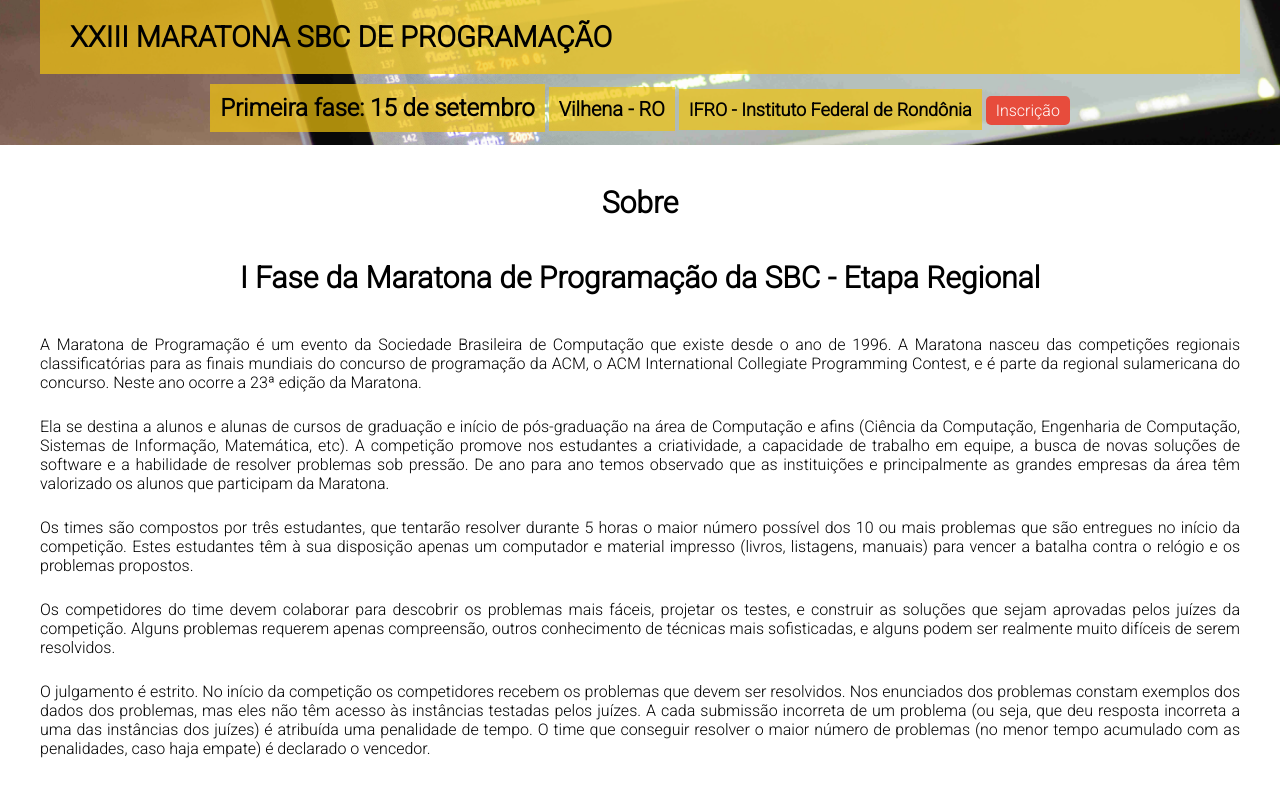
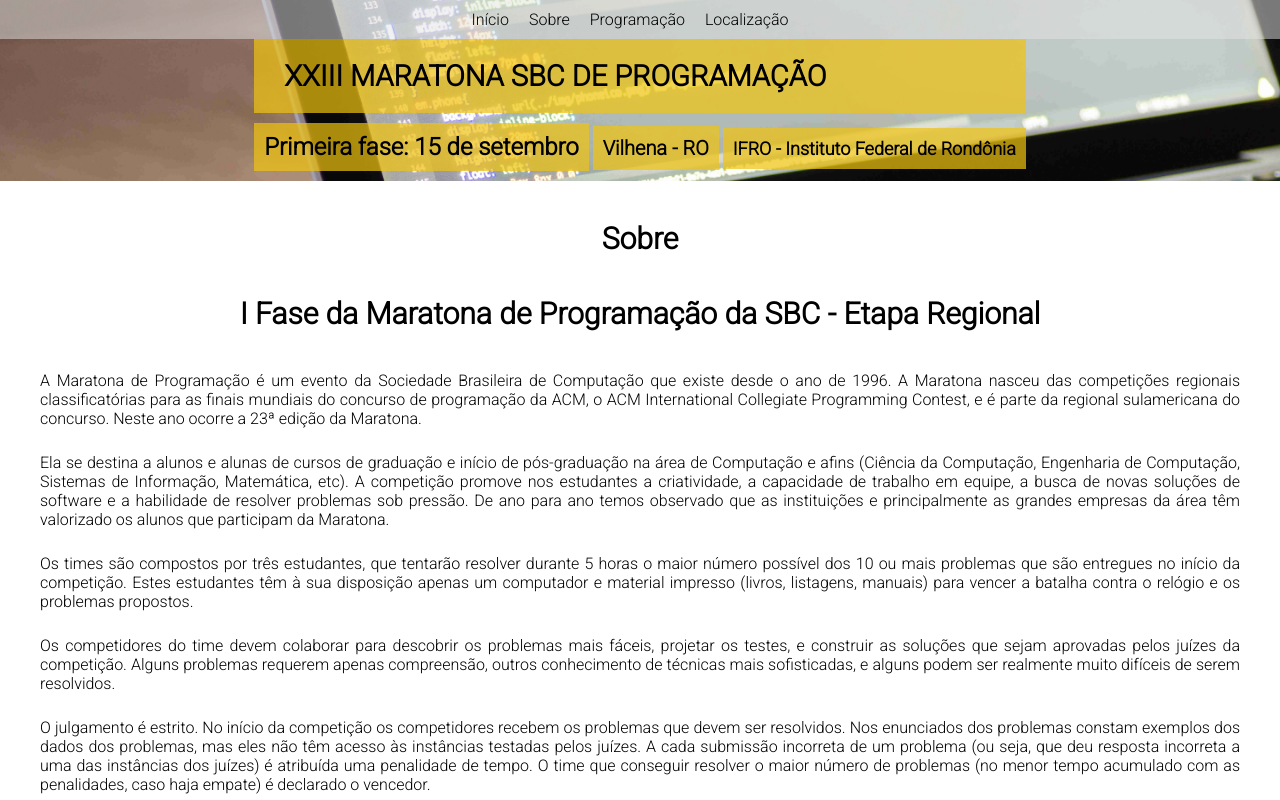
Before and after one commit to Sharkovisky/maratona-programacao, a plain HTML site: page index.html in a window 1280 px wide. Shown: the top 800 px of the page. Drawn offline with Linux system fonts and the light colour scheme.

Commit message:
Add menu desktop

```diff
--- a/assets/css/estilo.css
+++ b/assets/css/estilo.css
@@ -43,14 +43,18 @@ header h3{
 header h4{
     font-size: 18px;
 }
-.button{
+header button{
     color: white;
     display: inline-block;
     font-size: 16px;
     background: #E74C3C;
+    border: 1px solid #E74C3C;
     border-radius: 5px;
     padding: 5px 10px;
     margin: 10px 0 20px 0;
+}
+.menu__opt{
+    display: none;
 }
 
 main{
@@ -119,6 +123,7 @@ main table td{
     box-sizing: border-box;
     border-radius: 5px;
     padding: 10px 30px;
+    margin: 20px 0;
 }
 footer{
     background: #F1C40F;
@@ -142,6 +147,32 @@ footer img{
         max-width: 1200px;
         margin: 0 auto;
     }
+    header{
+        display: flex;
+        flex-direction: column;
+    }
+    header button{
+        display: none;
+    }
+    .menu__opt{
+        display: flex;
+        background: rgba(229, 229, 229, 0.5);
+    }
+    .menu__opt ul{
+        display: flex;
+        flex-direction: row;
+        text-decoration: none;
+        list-style: none;
+    }
+    .menu__opt ul li{
+        margin: 0 auto;
+        color: white;
+        padding: 10px 10px;
+    }
+    .menu__opt ul li a{
+        color: black;
+        text-decoration: none;
+    }
     .menu img{
         display: none;
     }
--- a/index.html
+++ b/index.html
@@ -10,7 +10,18 @@
 </head>
 <body>
     <header>
-        <div class="container">
+        <div class="menu__opt">
+            <div class="container">
+                <ul>
+                <li><a href="#">Início</a></li>
+                <li><a href="#">Sobre</a></li>
+                <li><a href="#">Programação</a></li>
+                <li><a href="#">Localização</a></li>
+                <li><button>Inscrição</button></li>
+            </ul>
+            </div>
+        </div>
+            <div class="container">
             <div class="menu">
                 <div>
                     <img src="assets/images/hamburguer.svg">
@@ -22,7 +33,7 @@
                 <h3>Vilhena - RO</h3>
                 <h4>IFRO - Instituto Federal de Rondônia</h4>
                 <div class="button">
-                    Inscrição
+                    <button>Inscrição</button>
                 </div>
             </div>
         </div>
```
